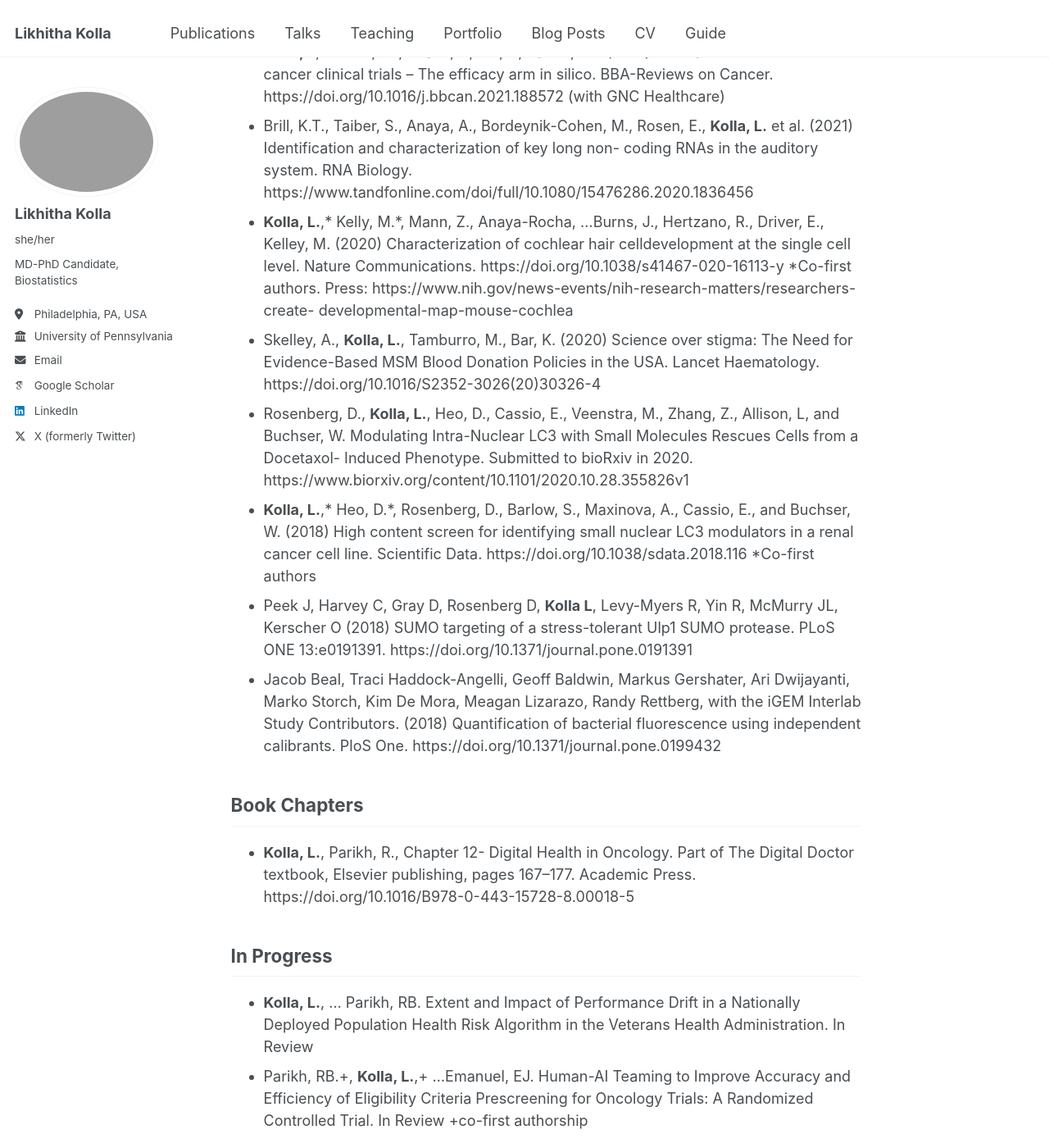
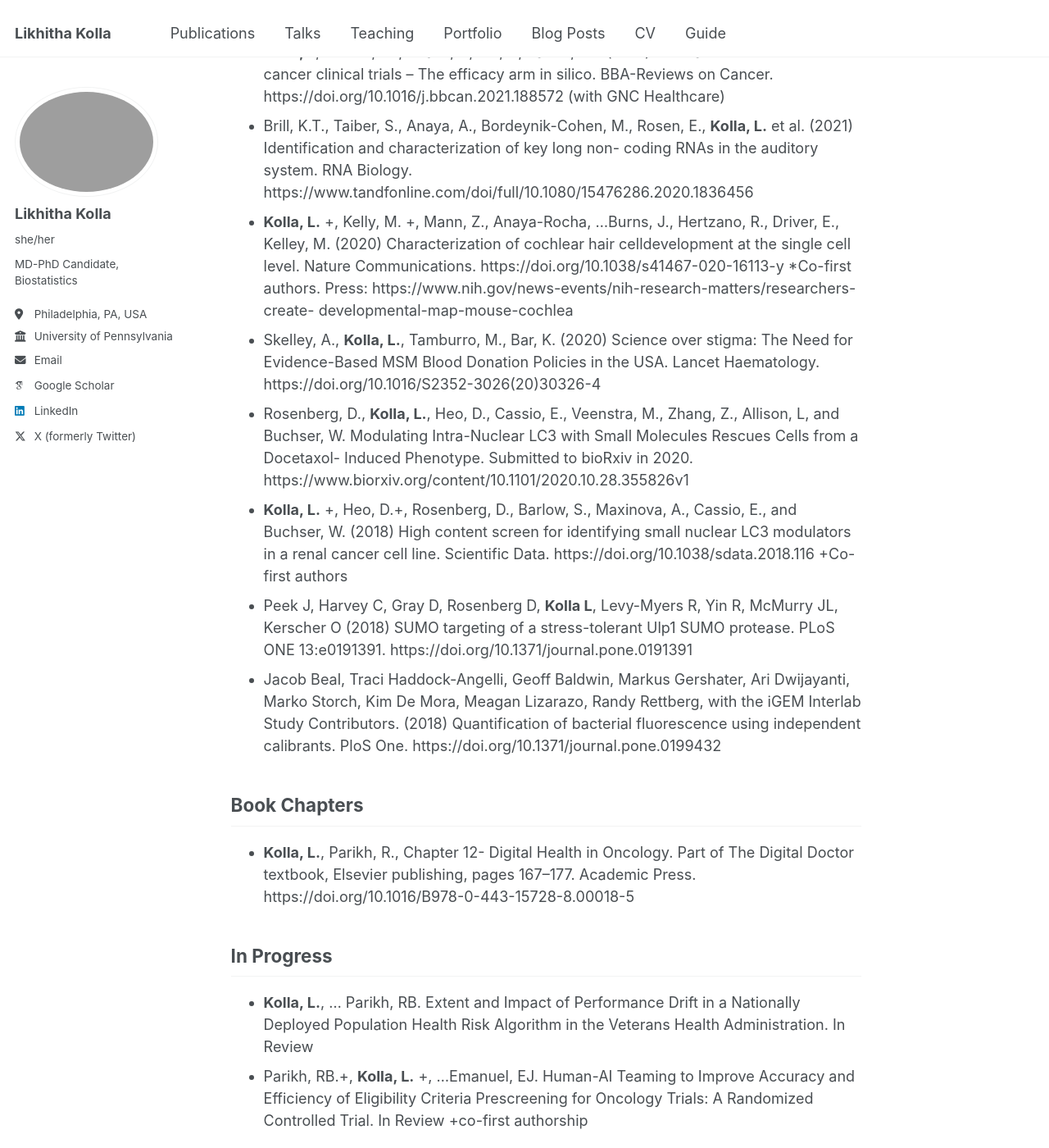
Before and after one commit to likhithakolla/likhithakolla.github.io, a Jekyll site: the page built from _pages/publications.md, in a window 1280 px wide and 1400 px high, scrolled down 767 px. Shown: the whole window at 82% size. Built offline with Jekyll 4.4.1, drawn with Linux system fonts in a browser that asks for light colours; some web fonts are replaced.

```diff
--- a/_pages/publications.md
+++ b/_pages/publications.md
@@ -16,10 +16,10 @@ You can also find my articles on [my Google Scholar profile](https://scholar.goo
 - Rando, HM., Lordan, R., Lee, AJ, Naik, A., Welhausen, N., Sell, E., **Kolla, L.**, Gitter, A., Greene, CS. (2023) Application of Traditional Vaccine Development Strategies to SARS- CoV-2. mSystems. https://doi.org/10.1128/msystems.00927-22
 - **Kolla, L**, Gruber, FK, Khalid, O, Hill, C, Parikh, RB. (2021) The case for AI-driven cancer clinical trials – The efficacy arm in silico. BBA-Reviews on Cancer. https://doi.org/10.1016/j.bbcan.2021.188572 (with GNC Healthcare)
 - Brill, K.T., Taiber, S., Anaya, A., Bordeynik-Cohen, M., Rosen, E., **Kolla, L.** et al. (2021) Identification and characterization of key long non- coding RNAs in the auditory system. RNA Biology. https://www.tandfonline.com/doi/full/10.1080/15476286.2020.1836456
-- **Kolla, L.**,* Kelly, M.*, Mann, Z., Anaya-Rocha, …Burns, J., Hertzano, R., Driver, E., Kelley, M. (2020) Characterization of cochlear hair celldevelopment at the single cell level. Nature Communications. https://doi.org/10.1038/s41467-020-16113-y *Co-first authors. Press: https://www.nih.gov/news-events/nih-research-matters/researchers-create- developmental-map-mouse-cochlea
+- **Kolla, L.** +, Kelly, M. +, Mann, Z., Anaya-Rocha, …Burns, J., Hertzano, R., Driver, E., Kelley, M. (2020) Characterization of cochlear hair celldevelopment at the single cell level. Nature Communications. https://doi.org/10.1038/s41467-020-16113-y *Co-first authors. Press: https://www.nih.gov/news-events/nih-research-matters/researchers-create- developmental-map-mouse-cochlea
 - Skelley, A., **Kolla, L.**, Tamburro, M., Bar, K. (2020) Science over stigma: The Need for Evidence-Based MSM Blood Donation Policies in the USA. Lancet Haematology. https://doi.org/10.1016/S2352-3026(20)30326-4
 - Rosenberg, D., **Kolla, L.**, Heo, D., Cassio, E., Veenstra, M., Zhang, Z., Allison, L, and Buchser, W. Modulating Intra-Nuclear LC3 with Small Molecules Rescues Cells from a Docetaxol- Induced Phenotype. Submitted to bioRxiv in 2020. https://www.biorxiv.org/content/10.1101/2020.10.28.355826v1
-- **Kolla, L.**,* Heo, D.*, Rosenberg, D., Barlow, S., Maxinova, A., Cassio, E., and Buchser, W. (2018) High content screen for identifying small nuclear LC3 modulators in a renal cancer cell line. Scientific Data. https://doi.org/10.1038/sdata.2018.116 *Co-first authors
+- **Kolla, L.** +, Heo, D.+, Rosenberg, D., Barlow, S., Maxinova, A., Cassio, E., and Buchser, W. (2018) High content screen for identifying small nuclear LC3 modulators in a renal cancer cell line. Scientific Data. https://doi.org/10.1038/sdata.2018.116 +Co-first authors
 - Peek J, Harvey C, Gray D, Rosenberg D, **Kolla L**, Levy-Myers R, Yin R, McMurry JL, Kerscher O (2018) SUMO targeting of a stress-tolerant Ulp1 SUMO protease. PLoS ONE 13:e0191391. https://doi.org/10.1371/journal.pone.0191391
 - Jacob Beal, Traci Haddock-Angelli, Geoff Baldwin, Markus Gershater, Ari Dwijayanti, Marko Storch, Kim De Mora, Meagan Lizarazo, Randy Rettberg, with the iGEM Interlab Study Contributors. (2018) Quantification of bacterial fluorescence using independent calibrants. PloS One. https://doi.org/10.1371/journal.pone.0199432
 
@@ -28,4 +28,4 @@ You can also find my articles on [my Google Scholar profile](https://scholar.goo
 
 ## In Progress
 - **Kolla, L.**, … Parikh, RB. Extent and Impact of Performance Drift in a Nationally Deployed Population Health Risk Algorithm in the Veterans Health Administration. In Review
-- Parikh, RB.+, **Kolla, L.**,+ …Emanuel, EJ. Human-AI Teaming to Improve Accuracy and Efficiency of Eligibility Criteria Prescreening for Oncology Trials: A Randomized Controlled Trial. In Review +co-first authorship
+- Parikh, RB.+, **Kolla, L.** +, …Emanuel, EJ. Human-AI Teaming to Improve Accuracy and Efficiency of Eligibility Criteria Prescreening for Oncology Trials: A Randomized Controlled Trial. In Review +co-first authorship
```
